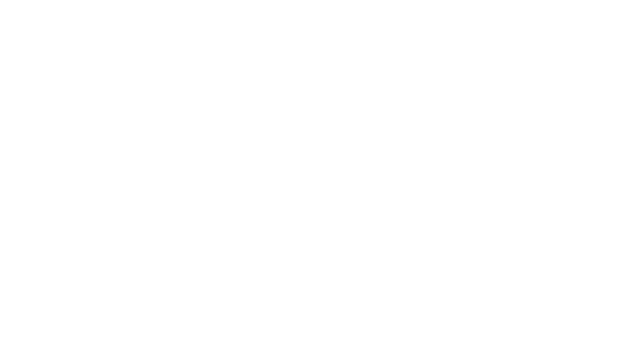
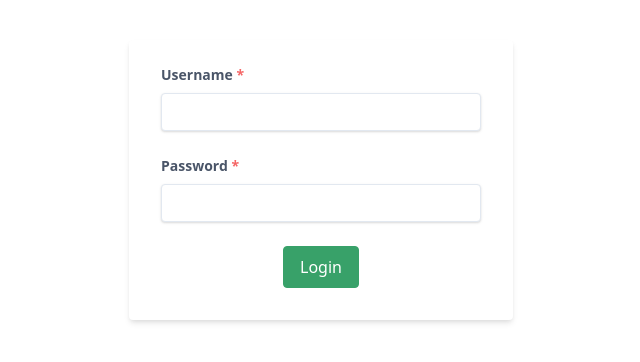
Before and after one commit to Fredx87/react-notes, a React (Create React App) app: page /login in a window 1280 px wide. Shown: the top 362 px of the page, without its empty margins (319-959 px from the left). Built offline with nearby package versions, Linux system fonts and the light colour scheme.

Commit message:
Added basic routes

```diff
--- a/src/App.tsx
+++ b/src/App.tsx
@@ -1,10 +1,20 @@
 import React from "react";
+import { BrowserRouter as Router, Route, Switch } from "react-router-dom";
+import { PrivateRoute } from "./components/PrivateRoute";
+import { Login } from "./features/auth/Login";
 
 function App() {
   return (
-    <div className="container mx-auto">
-      <header></header>
-    </div>
+    <Router>
+      <Switch>
+        <PrivateRoute exact path="/">
+          Welcome to my app!
+        </PrivateRoute>
+        <Route exact path="/login">
+          <Login />
+        </Route>
+      </Switch>
+    </Router>
   );
 }
 
--- a/src/features/auth/Login.tsx
+++ b/src/features/auth/Login.tsx
@@ -1,5 +1,6 @@
-import React from "react";
+import React, { useEffect } from "react";
 import { useDispatch, useSelector } from "react-redux";
+import { useHistory } from "react-router-dom";
 import { Alert } from "../../components/Alert";
 import { Button } from "../../components/Button";
 import { Input } from "../../components/Input";
@@ -10,8 +11,17 @@ import { login } from "./authSlice";
 export const Login = () => {
   const [username, usernameChange] = useTextInput("");
   const [password, passwordChange] = useTextInput("");
+  let history = useHistory();
   const dispatch = useDispatch();
-  const { isLoading, error } = useSelector((state: RootState) => state.auth);
+  const { user, isLoading, error } = useSelector(
+    (state: RootState) => state.auth
+  );
+
+  useEffect(() => {
+    if (user) {
+      history.replace("/");
+    }
+  }, [user, history]);
 
   const onSubmit = (e: React.FormEvent<HTMLFormElement>) => {
     e.preventDefault();
@@ -21,7 +31,7 @@ export const Login = () => {
   return (
     <form
       onSubmit={onSubmit}
-      className="bg-white shadow-md rounded px-8 pt-6 pb-8 mb-4 w-full max-w-sm"
+      className="bg-white shadow-md rounded px-8 pt-6 pb-8 mb-4 w-full max-w-sm mx-auto mt-10"
     >
       {error && (
         <div className="mb-6">
```
